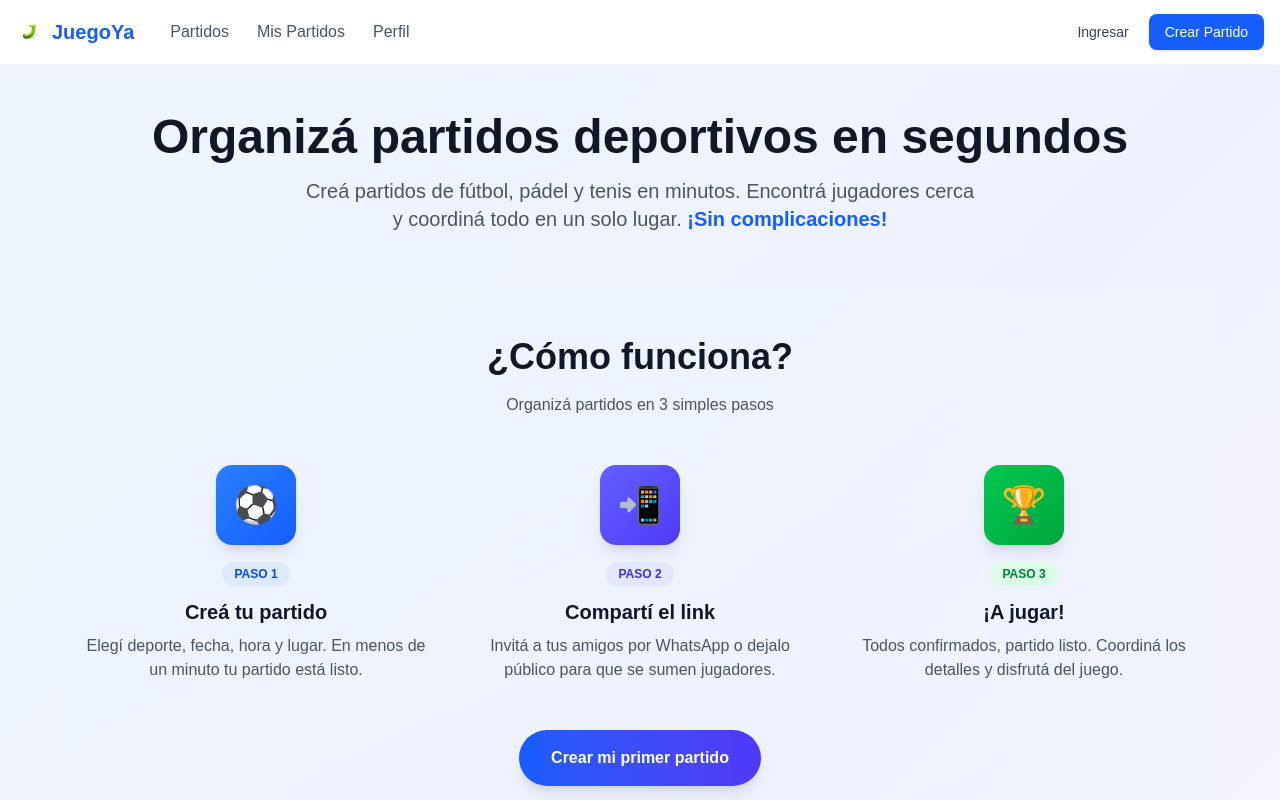
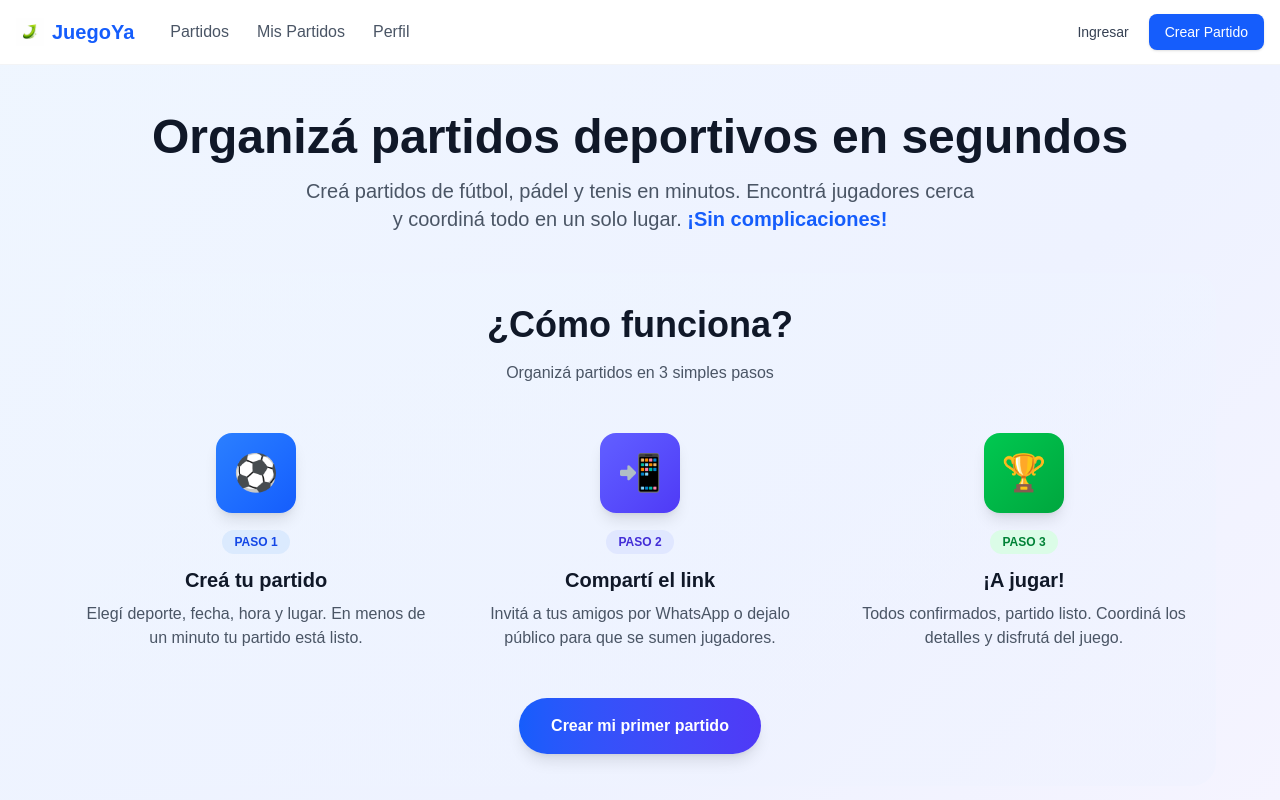
Before and after one commit to leandroo123/juegoya, a Next.js app: page / in a window 1280 px wide. Shown: the top 800 px of the page. Built offline with nearby package versions, Linux system fonts and the light colour scheme; no server answers; the database is empty.

Commit message:
fix: further reduce spacing between sections

```diff
--- a/app/page.tsx
+++ b/app/page.tsx
@@ -32,7 +32,7 @@ export default async function Home({ searchParams }: { searchParams: Promise<{ [
   return (
     <div className="min-h-screen bg-gradient-to-br from-blue-50 via-indigo-50 to-purple-50">
       {/* Hero Section */}
-      <div className="max-w-6xl mx-auto px-4 pt-12 pb-6 text-center">
+      <div className="max-w-6xl mx-auto px-4 pt-12 pb-2 text-center">
         <h1 className="text-5xl font-extrabold text-gray-900 mb-4 animate-fade-in">
           Organizá partidos deportivos en segundos
         </h1>
--- a/components/HowItWorks.tsx
+++ b/components/HowItWorks.tsx
@@ -2,7 +2,7 @@ import Link from 'next/link'
 
 export default function HowItWorks() {
   return (
-    <div className="max-w-6xl mx-auto px-4 py-12 bg-gradient-to-br from-blue-50/50 to-indigo-50/50 rounded-3xl mb-12">
+    <div className="max-w-6xl mx-auto px-4 py-8 bg-gradient-to-br from-blue-50/50 to-indigo-50/50 rounded-3xl mb-12">
       <h2 className="text-4xl font-extrabold text-center text-gray-900 mb-4">
         ¿Cómo funciona?
       </h2>
```
